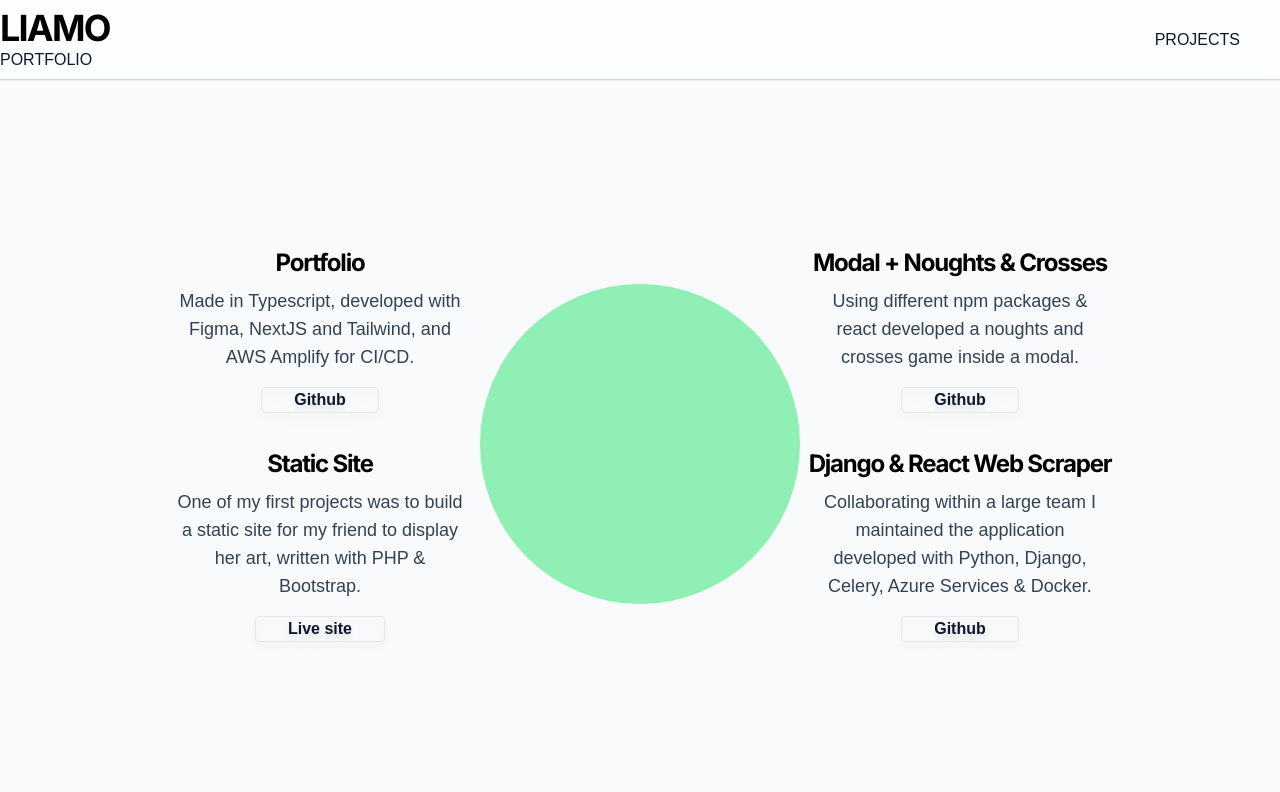
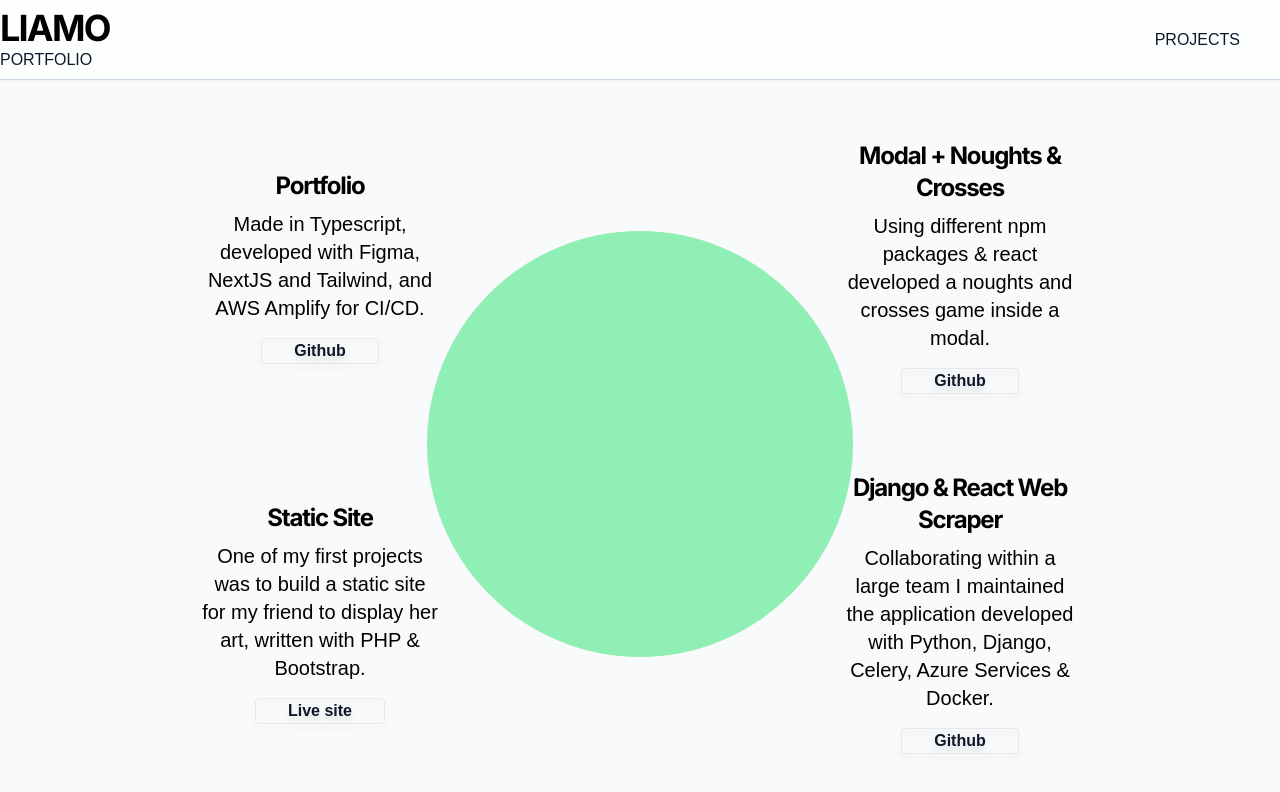
Before and after one commit to liamasis/testfolio, a Next.js app: page /projects in a window 1280 px wide. Shown: the top 792 px of the page. Built offline with nearby package versions, Linux system fonts and the light colour scheme; a web font is replaced by a local one.

Commit message:
fix: chaning content and layout

```diff
--- a/src/app/layout.tsx
+++ b/src/app/layout.tsx
@@ -1,34 +1,27 @@
 import Navbar from '@/components/Navbar';
 import Providers from '@/components/Providers';
 import { cn } from '@/lib/utils';
-import '@/styles/globals.css'
-import { Inter, Roboto, Averia_Serif_Libre } from 'next/font/google'
-
-
+import '@/styles/globals.css';
+import { Inter, Roboto, Averia_Serif_Libre } from 'next/font/google';
 
 const averia = Averia_Serif_Libre({
-  subsets:['latin'],
-  weight: ['400', '700']
-})
+  subsets: ['latin'],
+  weight: ['400', '700'],
+});
 
-export default function RootLayout({
-  children,
-}: {
-  children: React.ReactNode
-}) {
+export default function RootLayout({ children }: { children: React.ReactNode }) {
   return (
-    <html lang="en" className={cn('bg-white text-slate-900 antialiased', averia.className)}>
+    <html lang='en' className={cn('bg-white text-slate-900 antialiased', averia.className)}>
       <head>
         <title>liamo portfolio</title>
-        <link rel="icon" type="image/x-icon" href="/Favicon-LO-Grey-WhiteOutline.png" />
+        <link rel='icon' type='image/x-icon' href='/Favicon-LO-Grey-WhiteOutline.png' />
       </head>
       <body className='bg-slate-50 dark:bg-slate-900 antialised w-full xl:h-full justify-center'>
         <Providers>
           <Navbar></Navbar>
           {children}
         </Providers>
-
       </body>
     </html>
-  )
+  );
 }
--- a/src/app/projects/page.tsx
+++ b/src/app/projects/page.tsx
@@ -1,17 +1,15 @@
-"use client";
+'use client';
 import LargeHeading from '@/components/ui/LargeHeading';
 import { useEffect, useState } from 'react';
-import { useTheme } from 'next-themes'
+import { useTheme } from 'next-themes';
 import Paragraph from '@/components/ui/Paragraph';
 import FadeSection from '@/components/ui/FadeSection';
 
+export default function Projects() {
+  const [isLoading, setIsLoading] = useState(true);
+  const [isFirstLoading, setFirstLoading] = useState(true);
 
-export default function Projects() {
-
-  const [isLoading, setIsLoading] = useState(true);
-  const [isFirstLoading, setFirstLoading] = useState(true)
-
-  const { theme, setTheme } = useTheme()
+  const { theme, setTheme } = useTheme();
   useEffect(() => {
     // Simulate delay for transition effect after page load
     setTimeout(() => {
@@ -20,22 +18,52 @@ export default function Projects() {
     setTimeout(() => {
       setFirstLoading(false);
     }, 800);
-
-
   }, []);
 
   return (
     <main className='flex min-h-[calc(100vh-5rem)] flex xl:items-center justify-center'>
-        {/* The circle */}
-        <div className={`mt-2 xxl:mt-0 rounded-full inline-flex aspect-square md:w-1/8 lg:w-2/6 xl:w-1/4 absolute w-72 opacity-90 transition-colors duration-500 ${isLoading ? 'bg-orange-300 dark:bg-orange-600' : 'bg-green-300 dark:bg-green-600'}`}></div>
-        <div className="h-full w-full grid grid-cols-1 xl:grid-cols-2 grid-rows-2 z-50">
-
-          <FadeSection heading={'Portfolio'} paragraph={`Made in Typescript, developed with Figma, NextJS and Tailwind, and AWS Amplify for CI/CD.`} delayTime={900} link={"https://github.com/liamasis/testfolio"} linkName={"Github"} />
-          <FadeSection heading={'Modal + Noughts & Crosses'} paragraph={'Using different npm packages & react developed a noughts and crosses game inside a modal.'} delayTime={1000} link={"https://github.com/liamasis/typescript-tiktak"} linkName={"Github"}/>
-          <FadeSection heading={'Static Site'} paragraph={'One of my first projects was to build a static site for my friend to display her art, written with PHP & Bootstrap.'} delayTime={1200} link={"https://www.missstephanieart.com.au/"} linkName={"Live site"}/>
-          <FadeSection heading={'Django & React Web Scraper'} paragraph={'Collaborating within a large team I maintained the application developed with Python, Django, Celery, Azure Services & Docker.'} delayTime={1300} link={"https://github.com/liamasis/scrape/"} linkName={"Github"}/>
-
-        </div>
+      {/* The circle */}
+      <div
+        className={`mt-2 xxl:mt-0 rounded-full inline-flex aspect-square md:w-1/8 lg:w-2/6 xl:w-1/3 absolute w-72 opacity-90 transition-colors duration-500 ${
+          isLoading ? 'bg-orange-300 dark:bg-orange-600' : 'bg-green-300 dark:bg-green-600'
+        }`}
+      ></div>
+      <div className='h-full w-full grid grid-cols-1 xl:grid-cols-2 grid-rows-2 z-50'>
+        <FadeSection
+          heading={'Portfolio'}
+          paragraph={`Made in Typescript, developed with Figma, NextJS and Tailwind, and AWS Amplify for CI/CD.`}
+          delayTime={900}
+          link={'https://github.com/liamasis/testfolio'}
+          linkName={'Github'}
+        />
+        <FadeSection
+          heading={'Modal + Noughts & Crosses'}
+          paragraph={
+            'Using different npm packages & react developed a noughts and crosses game inside a modal.'
+          }
+          delayTime={1000}
+          link={'https://github.com/liamasis/typescript-tiktak'}
+          linkName={'Github'}
+        />
+        <FadeSection
+          heading={'Static Site'}
+          paragraph={
+            'One of my first projects was to build a static site for my friend to display her art, written with PHP & Bootstrap.'
+          }
+          delayTime={1200}
+          link={'https://www.missstephanieart.com.au/'}
+          linkName={'Live site'}
+        />
+        <FadeSection
+          heading={'Django & React Web Scraper'}
+          paragraph={
+            'Collaborating within a large team I maintained the application developed with Python, Django, Celery, Azure Services & Docker.'
+          }
+          delayTime={1300}
+          link={'https://github.com/liamasis/scrape/'}
+          linkName={'Github'}
+        />
+      </div>
     </main>
-  )
+  );
 }
--- a/src/components/ui/FadeSection.tsx
+++ b/src/components/ui/FadeSection.tsx
@@ -1,12 +1,10 @@
-
-"use client";
-import { FC } from 'react'
+'use client';
+import { FC } from 'react';
 
 import LargeHeading from '@/components/ui/LargeHeading';
 import { useEffect, useState } from 'react';
 import Paragraph from '@/components/ui/Paragraph';
-import Link from 'next/link'
-
+import Link from 'next/link';
 
 interface FadeSectionProps {
   heading: string;
@@ -17,7 +15,6 @@ interface FadeSectionProps {
 }
 
 const FadeSection: FC<FadeSectionProps> = ({ heading, paragraph, delayTime, link, linkName }) => {
-
   const [isLoading, setIsLoading] = useState(true);
   const [isHover, setHover] = useState(false);
 
@@ -26,26 +23,34 @@ const FadeSection: FC<FadeSectionProps> = ({ heading, paragraph, delayTime, link
     setTimeout(() => {
       setIsLoading(false);
     }, delayTime);
-
   }, [delayTime]);
 
   return (
-    <div className="grid-span-1 flex justify-center items-center">
+    <div className='grid-span-1 flex justify-center items-center'>
       <div
         onMouseEnter={() => setHover(true)}
         onMouseLeave={() => setHover(false)}
-         className={`w-80 min-h-48 p-2
+        className={`w-80 min-h-48 p-4 xl:p-8
             duration-1000 ${isLoading ? 'opacity-0' : 'opacity-100'}
-             dark:shadow-stone-500 rounded-lg`}>
-            <LargeHeading size={'sm'} className='text-center'>{heading} </LargeHeading>
+             dark:shadow-stone-500 rounded-lg`}
+      >
+        <LargeHeading size={'sm'} className='text-center'>
+          {heading}{' '}
+        </LargeHeading>
         <Paragraph className='p-2 dark:text-slate-400'>{paragraph}</Paragraph>
-            <div className={`w-full flex justify-center items-center font-bold dark:text-slate-100 drop-shadow-lg`}>
-                <a href={link} className={`bg-red border px-8 onhover:bg-redS rounded dark:border-slate-800`}>
+        <div
+          className={`w-full flex justify-center items-center font-bold dark:text-slate-100 drop-shadow-lg`}
+        >
+          <a
+            href={link}
+            className={`bg-red border px-8 onhover:bg-redS rounded dark:border-slate-800`}
+          >
             {linkName}
           </a>
         </div>
       </div>
-    </div>);
-}
+    </div>
+  );
+};
 
 export default FadeSection;
--- a/src/components/ui/MacBox.tsx
+++ b/src/components/ui/MacBox.tsx
@@ -1,32 +1,34 @@
-import React from 'react'
-import Paragraph from './Paragraph'
+import React from 'react';
+import Paragraph from './Paragraph';
 
 interface MacBoxProps {
-  msg: string,
-  size: string
+  msg: string;
+  size: string;
 }
 
 const MacBox: React.FC<MacBoxProps> = ({ msg, size }) => {
-  let xlRowStart = 1
-  let xlRowSpan = 1
+  let xlRowStart = 1;
+  let xlRowSpan = 1;
   if (size == 'large') {
-    xlRowStart = 2
-    xlRowSpan = 2
+    xlRowStart = 2;
+    xlRowSpan = 2;
   }
   return (
-    <div className={`col-span-3 xl:col-span-1 row-start-1 xl:row-start-1 xl:row-span-2 h-full w-full flex justify-center items-center`}>
-      <div className="min-h-1/2 w-2/3 flex-col justify-center items-end border-2 border-solid rounded-lg dark:border-slate-500 border-slate-800">
-        <div className="h-6 border-b-2 dark:border-slate-500 border-slate-800 flex flex-row-reverse gap-1 items-center justify-items-end">
-          <div className="pr-1 flex gap-1">
-            <div className="rounded-full bg-green-400 h-4 w-4 border-0 dark:border-slate-500 border-slate-800"></div>
-            <div className="rounded-full bg-orange-400 h-4 w-4 border-0 dark:border-slate-500 border-slate-800"></div>
-            <div className="rounded-full bg-red-400 h-4 w-4 border-0 dark:border-slate-500 border-slate-800"></div>
+    <div className={`col-span-2 xl:col-span-1 w-full flex justify-center items-end`}>
+      <div className='min-h-1/2 w-2/3 flex-col justify-center items-end border-[3px] border-solid rounded-lg dark:border-slate-500 border-slate-800'>
+        <div className='h-6 border-b-[3px] dark:border-slate-500 border-slate-800 flex flex-row-reverse gap-1 items-center justify-items-end'>
+          <div className='pr-1 flex gap-1'>
+            <div className='rounded-full bg-green-400 h-4 w-4 border-0 dark:border-slate-500 border-slate-800'></div>
+            <div className='rounded-full bg-orange-400 h-4 w-4 border-0 dark:border-slate-500 border-slate-800'></div>
+            <div className='rounded-full bg-red-400 h-4 w-4 border-0 dark:border-slate-500 border-slate-800'></div>
           </div>
         </div>
-        <Paragraph className='p-2' /*  dangerouslySetInnerHTML={{ __html: data }} */>{msg}</Paragraph>
+        <Paragraph className='p-2' /*  dangerouslySetInnerHTML={{ __html: data }} */>
+          {msg}
+        </Paragraph>
       </div>
     </div>
-  )
-}
+  );
+};
 
-export default MacBox
+export default MacBox;
--- a/src/components/ui/Paragraph.tsx
+++ b/src/components/ui/Paragraph.tsx
@@ -1,40 +1,33 @@
-import { FC, forwardRef } from 'react'
-import { VariantProps, cva } from 'class-variance-authority'
+import { FC, forwardRef } from 'react';
+import { VariantProps, cva } from 'class-variance-authority';
 import { cn } from '@/lib/utils';
 
-
-
-
-const paragraphVariants = cva("max-w-prose text-slate-700 dark:text-slate-300 mb-2 text-center Inter",
-{
+const paragraphVariants = cva('max-w-prose text-black dark:text-slate-100 mb-2 text-center Inter', {
   variants: {
     size: {
-            default: 'text-base sm:text-lg',
+      default: 'text-base sm:text-lg md:text-xl 2xl:text-[22px]',
       sm: 'text-sm, sm:text-base',
     },
   },
-    defaultVariants:{
+  defaultVariants: {
     size: 'default',
-    }
-})
+  },
+});
 
-interface ParagraphProps extends React.HTMLAttributes<HTMLParagraphElement>,
+interface ParagraphProps
+  extends React.HTMLAttributes<HTMLParagraphElement>,
     VariantProps<typeof paragraphVariants> {}
 
-
-const Paragraph = forwardRef<HTMLParagraphElement, ParagraphProps> (
+const Paragraph = forwardRef<HTMLParagraphElement, ParagraphProps>(
   ({ className, size, children, ...props }, ref) => {
     return (
-        <p
-          ref={ref}
-          {...props}
-          className={cn(paragraphVariants({ size, className }))}>
+      <p ref={ref} {...props} className={cn(paragraphVariants({ size, className }))}>
         {children}
       </p>
-      )
+    );
   }
-  )
+);
 
-Paragraph.displayName = 'Paragraph'
+Paragraph.displayName = 'Paragraph';
 
-export default Paragraph
+export default Paragraph;
```
Also changed, not shown: src/app/page.tsx (+72 -38 lines). Lines whose indentation alone changed are shown as unchanged.
